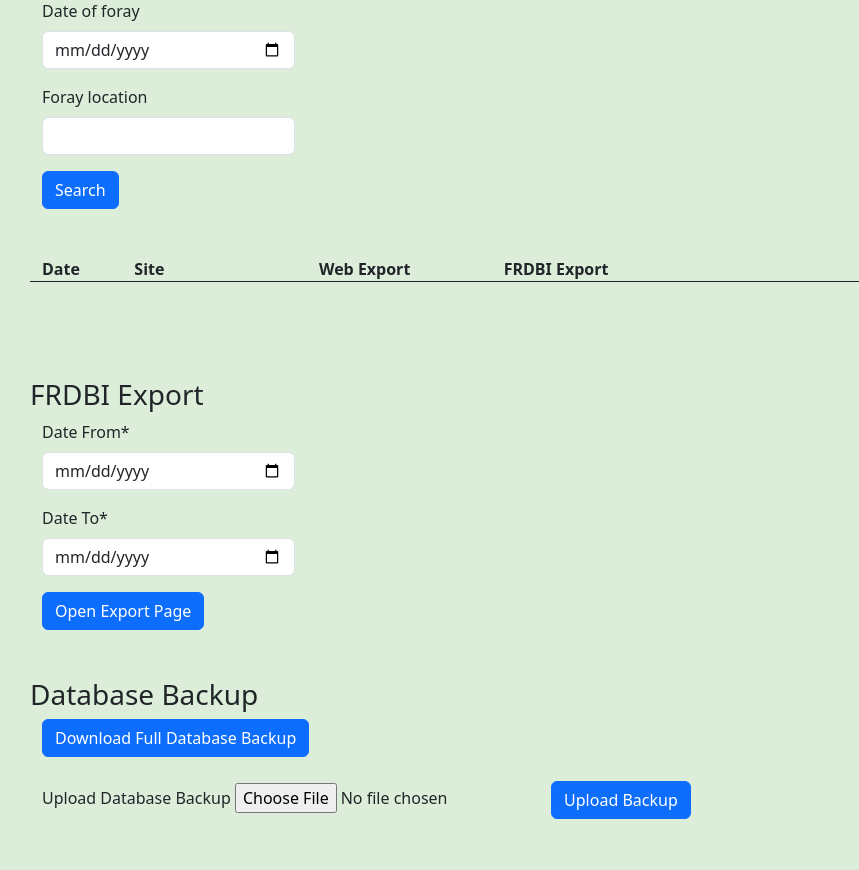
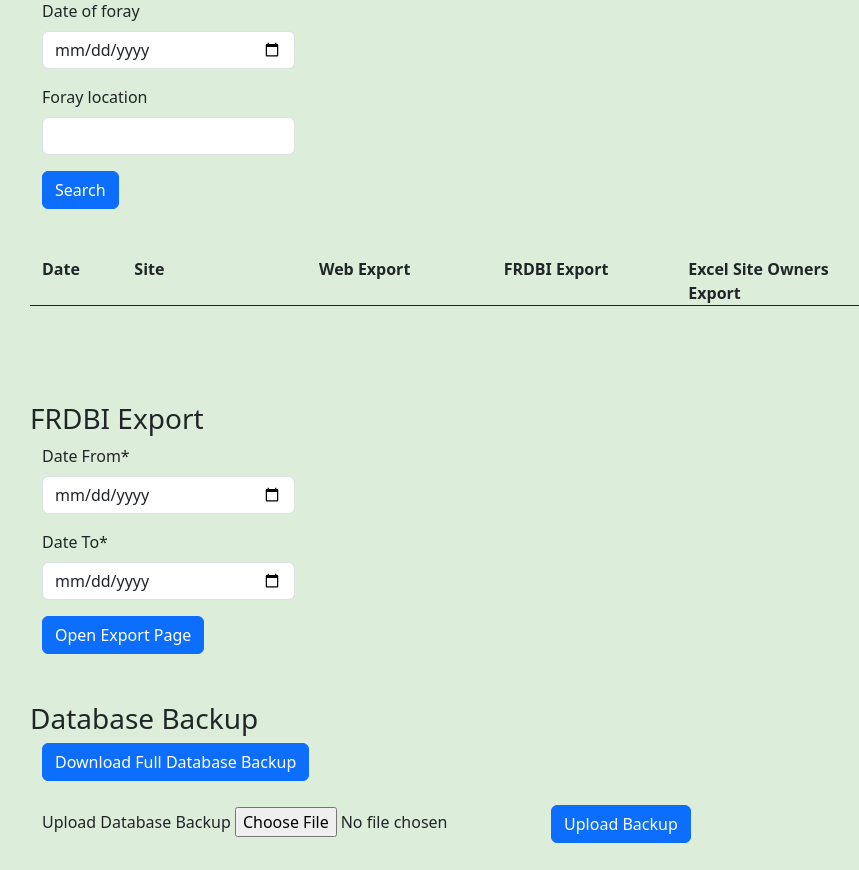
Before and after one commit to Excess10n/BFG-Database-Manager, a Django app: page /export/ in a window 1280 px wide. Shown: the part 280-1150 px from the top of the page, without its empty margins (56-915 px from the left). Before the commit the page ends 1099 px from the top, so only its background shows below. Run offline with Django 5.2, Linux system fonts and the light colour scheme; the visitor is signed in with stand-in values (Sample User, id 1); data that the repository does not hold is empty; some libraries are stand-ins or nearby versions.

Commit message:
fixes to bulk and exports

```diff
--- a/djangoProject/managementApp/templates/export/export.html
+++ b/djangoProject/managementApp/templates/export/export.html
@@ -31,7 +31,8 @@
     <div class="col-1"><b>Date</b></div>
     <div class="col-2"><b>Site</b></div>
     <div class="col-2"><b>Web Export</b></div>
-    <div class="col-3"><b>FRDBI Export</b></div>
+    <div class="col-2"><b>FRDBI Export</b></div>
+    <div class="col-2"><b>Excel Site Owners Export</b></div>
 </div>
 {% for foray in forays %}
     <div class="row border-bottom border-dark">
@@ -40,8 +41,11 @@
         <div class="col-2 mt-1 mb-1">
             <a href="/export/report?date={{foray.dateValue}}&site={{foray.site}}" class="button-class"><button type="button" class="btn btn-primary">Download</button></a>
         </div>
-        <div class="col-3 mt-1 mb-1">
+        <div class="col-2 mt-1 mb-1">
             <a href="/export/FRDBI?dateFrom={{foray.dateValue}}&dateTo={{foray.dateValue}}&site={{foray.site}}" class="button-class"><button type="button" class="btn btn-primary">Open Export Page</button></a>
+        </div>
+        <div class="col-2 mt-1 mb-1">
+            <a href="/export/FRDBI/excel?dateFrom={{foray.dateValue}}&dateTo={{foray.dateValue}}&site={{foray.site}}&exported=b&style=2" class="button-class"><button type="button" class="btn btn-primary">Download</button></a>
         </div>
     </div>
 {% endfor %}
--- a/djangoProject/managementApp/templates/export/exportFRDBI.html
+++ b/djangoProject/managementApp/templates/export/exportFRDBI.html
@@ -21,11 +21,11 @@
 
 <div class="container alert alert-info">PLEASE NOTE: exporting records that have not yet been exported will <b>permanently</b> mark them as exported</div>
 <br/>
-<a href="/export/FRDBI/excel?dateFrom={{dateFrom}}&dateTo={{dateTo}}&site={{site}}&exported=n" class="button-class"><button type="button" class="btn btn-primary">Export records that haven't been exported yet</button></a>
+<a href="/export/FRDBI/excel?dateFrom={{dateFrom}}&dateTo={{dateTo}}&site={{site}}&exported=n&style=1" class="button-class"><button type="button" class="btn btn-primary">Export records that haven't been exported yet</button></a>
 <br/><br/>
-<a href="/export/FRDBI/excel?dateFrom={{dateFrom}}&dateTo={{dateTo}}&site={{site}}&exported=y" class="button-class"><button type="button" class="btn btn-primary">Export records that have already been exported</button></a>
+<a href="/export/FRDBI/excel?dateFrom={{dateFrom}}&dateTo={{dateTo}}&site={{site}}&exported=y&style=1" class="button-class"><button type="button" class="btn btn-primary">Export records that have already been exported</button></a>
 <br/><br/>
-<a href="/export/FRDBI/excel?dateFrom={{dateFrom}}&dateTo={{dateTo}}&site={{site}}&exported=b" class="button-class"><button type="button" class="btn btn-primary">Export all records</button></a>
+<a href="/export/FRDBI/excel?dateFrom={{dateFrom}}&dateTo={{dateTo}}&site={{site}}&exported=b&style=1" class="button-class"><button type="button" class="btn btn-primary">Export all records</button></a>
 <br/><br/>
 <p>This will provide a .csv file that can be opened in Microsoft Excel</p>
 
--- a/djangoProject/managementApp/views.py
+++ b/djangoProject/managementApp/views.py
@@ -19,7 +19,9 @@ import json
 
 import pypandoc
 
-def checkPerms(user, admin=False): # True if manager, False if member
+# returns True if the current user is manager, False if member
+# alternatively you can set admin to True to only return True if the current user is a member
+def checkPerms(user, admin=False):
     if admin:
         if user.is_superuser:
             return True
@@ -31,6 +33,9 @@ def checkPerms(user, admin=False): # True if manager, False if member
     else:
         return False
 
+# function for pagination calculations
+# takes the current page of the user, the total number of items to be displayed, and the max number of items to be displayed on 1 page
+# returns current page, the number of pages, the index of the first and last item to be displayed, the total items displayed, and page number options to be displayed to the user
 def pagination(current, total, max=50):
     if current == None:
         current = 1
@@ -56,12 +61,12 @@ def pagination(current, total, max=50):
 
     return current, pageCount, (current-1)*max, current*max, pageList
 
+# provides the index page with the relevant information
 def IndexView(request):
-    # list of pages the homepage can direct to
-
     isManager = checkPerms(request.user)
     if isManager:
         context = {
+            # list of pages the index page can direct to
             "pages": [
                 {
                     "title": "Bulk data input",
@@ -70,7 +75,7 @@ def IndexView(request):
                 },
                 {
                     "title": "Record browser",
-                    "desc": "browse the records",
+                    "desc": "browse and edit the records",
                     "link": "/record/browse"
                 },
                 {
@@ -90,17 +95,17 @@ def IndexView(request):
                 },
                 {
                     "title": "Substrate list",
-                    "desc": "view, add, or change any substrate details",
+                    "desc": "edit the subsrate dropdown list",
                     "link": "/substrate"
                 },
                 {
                     "title": "Associated organisms list",
-                    "desc": "view, add, or change any association details",
+                    "desc": "edit the associations dropdown list",
                     "link": "/association"
                 },
                 {
                     "title": "Record export",
-                    "desc": "Export for the website or FRDBI",
+                    "desc": "export for the website or FRDBI",
                     "link": "/export"
                 }
             ],
@@ -120,9 +125,13 @@ def IndexView(request):
     if request.user.is_authenticated:
         return render(request, 'index.html', context)
     else:
+        # provide the landing page instead if the user is not logged in
         return render(request, 'index_landing.html', context)
 
-def manageForm(form, new, edit, request): # function for saving record forms
+# records are edited in multiple different locations so the logic for saving those forms is this function
+# takes the form itself, if the record is new, and if the record is being edited through the browser or not (True for browser, False for bulk)
+# returns True is successful, False if failed, the reason for failing will be added to messages
+def manageForm(form, new, edit, request):
     data = form.cleaned_data
     inst = form.save(commit=False)
 
@@ -142,7 +151,7 @@ def manageForm(form, new, edit, request): # function for saving record forms
             messages.add_message(request, messages.ERROR, f"Site \"{name}\" not found")
             return None
 
-    # get values from params
+    # get values from the pre-selected site, recorder, and date params (bulk only)
     if not edit:
         site_id = request.GET.get("site")
         if site_id is not None:
@@ -166,7 +175,7 @@ def manageForm(form, new, edit, request): # function for saving record forms
             messages.add_message(request, messages.ERROR, "Record Date hasn't been entered")
             return False
 
-        # get next unique code (only if this is a new entry)
+        # create the next availible unique code (only if this is a new entry)
         if new:
             nameCode = inst.recorderFK.initials
             userCodes = Record.objects.filter(uniqueCode__startswith=f"BFG{nameCode}").order_by('-uniqueCode')
@@ -176,6 +185,8 @@ def manageForm(form, new, edit, request): # function for saving record forms
                 inst.uniqueCode = f"{lastCode[:-7]}{num:07d}"
             else:
                 inst.uniqueCode = f"BFG{nameCode}0000000"
+
+    # if this is not bulk entered the site and member must be retrived from the form
     else:
         site = get_site(data["site"])
         if site is None:
@@ -187,11 +198,12 @@ def manageForm(form, new, edit, request): # function for saving record forms
             return False
         inst.recorderFK = recorder
 
+        # DNATest must be "Yes" for a DNAseq to be provided
         if data['DNAseq'] not in ("", None) and data['DNATest'] != "Yes":
             inst.DNAseq = ""
             messages.add_message(request, messages.ERROR, "DNA Sequence not submitted because the DNA Test? option has not been set to yes")
 
-    # Fungus needs to be the fungi object not text
+    # ensure all other fields are valid (and change the provided text into an actual object where required)
     try:
         current, _, _ = getFungiObjects(data["fungus"])
         inst.fungusFK = current
@@ -246,12 +258,14 @@ def manageForm(form, new, edit, request): # function for saving record forms
     elif not any(site_id == inst.siteFK_id for site_id, _ in site_history):
         inst.firstRecord = 'S'
 
+    # changed updater and the date it was updated
     inst.updaterFK = request.user.user_profile
     inst.dateUpdated = datetime.datetime.now()
 
     inst.save()
     return True
 
+# this was AI generated for a singular purpose only, do not touch
 def _get_submitted_record_form_prefix(post_data):
     for key in post_data.keys():
         if key.startswith("form") and "-" in key:
@@ -418,6 +432,8 @@ def RecordEditView(request):
             formList.append(dic)
 
     #pagination
+    if currentPage == None:
+        currentPage = 1
     currentPage, pageCount, start, end, pageList = pagination(currentPage, records.count(), 20)
     formList = formList[start:end]
 
@@ -1635,8 +1651,29 @@ def ExportExcel(request):
     dateTo = request.GET.get("dateTo")
     site_name = request.GET.get("site")
     exported = request.GET.get("exported")
-
-    if site_name == None:
+    style = request.GET.get("style")
+
+    today = datetime.datetime.now()
+
+    if style == "2":
+        records = Record.objects.filter(dateFound__range=[dateFrom, dateTo], siteFK=Site.objects.get(name=site_name))
+
+        file = "RecordDate,Site,ReportingName,EnglishName,Collector,Identifier,Confirmer,Association 1,Association 2,Association 3,Substrate,OS Grid Ref,Comments\n"
+
+        for rec in records:
+            file += f"{rec.dateFound.strftime('%d/%m/%Y')},\"{rec.siteFK.name}\",\"{rec.fungusFK.currentFungus.fullName}\",\"{rec.fungusFK.currentFungus.englishName}\",\"{rec.collectorFK.fullName}\",\"{rec.identifierFK.fullName}\","
+            if rec.confirmerFK != None:
+                file += f"\"{rec.confirmerFK.fullName}\","
+            else:
+                file += ","
+            file += f"\"{rec.assoc1}\",\"{rec.assoc2}\",\"{rec.assoc3}\",\"{rec.substrate}\",{rec.siteFK.gridRef},\"{rec.remarks}\"\n"
+
+        response = HttpResponse(file, content_type="application/csv")
+        response["Content-Disposition"] = f'attachment; filename="Excel site owners export {today.strftime("%d/%m/%Y")}.csv"'
+        return response
+
+
+    if site_name == None or site_name == "None":
         records = Record.objects.filter(dateFound__range=[dateFrom, dateTo])
     else:
         records = Record.objects.filter(dateFound__range=[dateFrom, dateTo], siteFK=Site.objects.get(name=site_name))
@@ -1647,8 +1684,6 @@ def ExportExcel(request):
         records = records.filter(exported=False)
 
     file = "RecordDate,Site,RecordedName,Certain/Likely/Uncertain,CollectorFull,IdentifierFull,ConfirmerFull,RecAssoc1,RecAssoc2,RecAssoc3,OtherSubstrate,SiteGR,SiteCounty,SiteVC,RecSendersNo,RecRemarks,OtherLiterature,ImageName\n"
-
-    today = datetime.datetime.now()
 
     for rec in records:
         file += f"{rec.dateFound.strftime('%d/%m/%Y')},\"{rec.siteFK.name}\",\"{rec.fungusFK.currentFungus.fullName}\",{rec.certainty},\"{rec.collectorFK.fullName}\",\"{rec.identifierFK.fullName}\","
```
